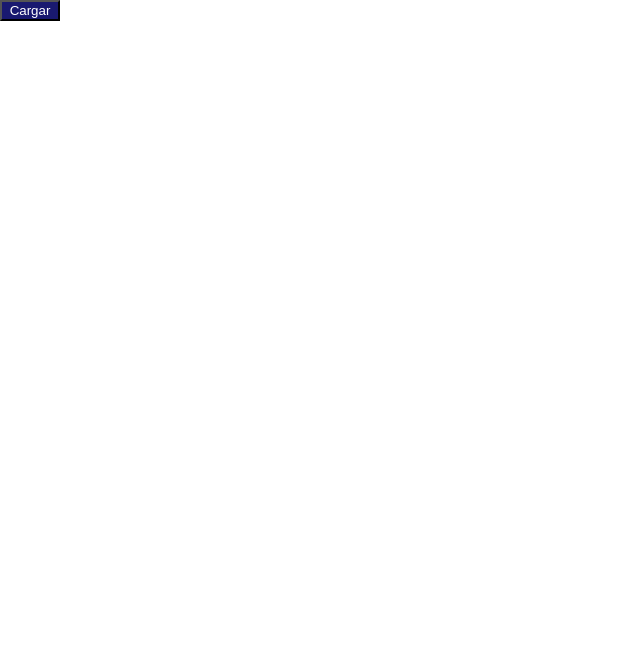
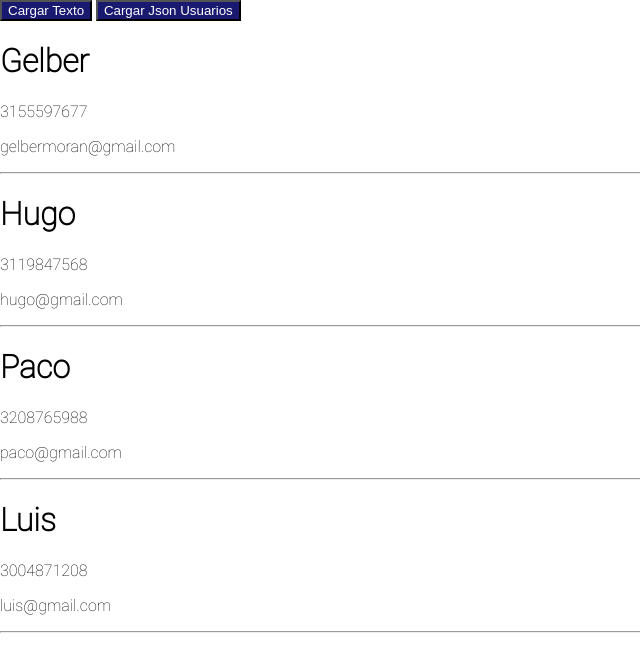
Before and after one commit to gelbermoran/ajax, a website: page index.html in a window 1280 px wide. Shown: the whole page, without its empty margins (0-640 px from the left). Drawn offline with Linux system fonts and the light colour scheme.

Commit message:
Proyecto Ajax v0.2

```diff
--- a/data.txt
+++ b/data.txt
@@ -1,2 +1,3 @@
 Hola, como estas?
 Esto es información que se trae del servidor
+Gelber Moran
--- a/index.html
+++ b/index.html
@@ -8,8 +8,10 @@
         <link rel="stylesheet" href="styles/main.css">
         <script src="js/ajax.js"></script>
     </head>
-    <body>
-        <button onclick="loadTxt()">Cargar</button>
+    <body onload="loadUsr()">
+        <button onclick="loadTxt()">Cargar Texto</button>
+        <button onclick="loadUsr()">Cargar Json Usuarios</button>
         <div id="txt"></div>
+        <div id="usr"></div>
     </body>
 </html>
--- a/js/ajax.js
+++ b/js/ajax.js
@@ -1,4 +1,5 @@
 var request = new XMLHttpRequest();
+var requestUsr = new XMLHttpRequest();
 
 function loadTxt(){
     request.onreadystatechange = processTxt;
@@ -12,3 +13,27 @@ function processTxt(){
         txt.innerHTML = request.responseText;
     }
 }
+
+// ------------- Funciones con JSON
+
+function loadUsr() {
+    requestUsr.onreadystatechange = processUsr;
+    requestUsr.open("GET","usuario.json",true);
+    requestUsr.send();
+}
+
+function processUsr(){
+    if(requestUsr.status == 200 && requestUsr.readyState == 4){
+        var data = requestUsr.responseText;
+        data = JSON.parse(data);
+        var usr = document.getElementById("usr");
+        usr.innerHTML = "";
+        for(i = 0;i<data.length;i++){
+            var u = data[i];
+            usr.innerHTML += "<h1>"+u.nombre+"</h1>"
+            +"<p>"+u.celular+"</p>"
+            +"<p>"+u.correo+"</p>"
+            +"<hr>";
+        }
+    }
+}
--- a/package.json
+++ b/package.json
@@ -2,7 +2,9 @@
   "name": "ajax",
   "version": "1.0.0",
   "description": "Ejemplo Ajax",
-  "scripts": {},
+  "scripts": {
+    "start": "lite-server"
+  },
   "author": "Gelber Moran",
   "license": "ISC",
   "dependencies": {
--- /dev/null
+++ b/usuario.json
@@ -0,0 +1,22 @@
+[
+    {
+        "nombre" : "Gelber",
+        "celular" : "3155597677",
+        "correo" : "gelbermoran@gmail.com"
+    },
+    {
+        "nombre" : "Hugo",
+        "celular" : "3119847568",
+        "correo" : "hugo@gmail.com"
+    },
+    {
+        "nombre" : "Paco",
+        "celular" : "3208765988",
+        "correo" : "paco@gmail.com"
+    },
+    {
+        "nombre" : "Luis",
+        "celular" : "3004871208",
+        "correo" : "luis@gmail.com"
+    }
+]
```
